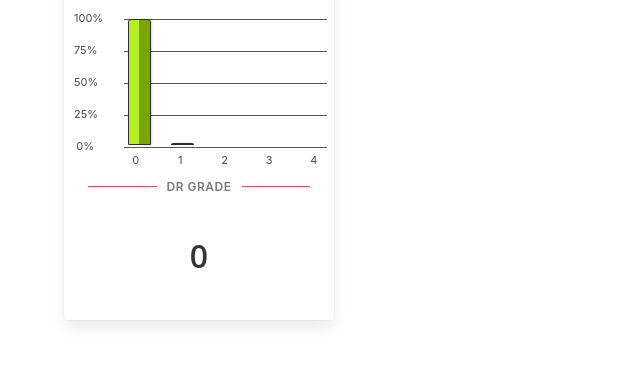
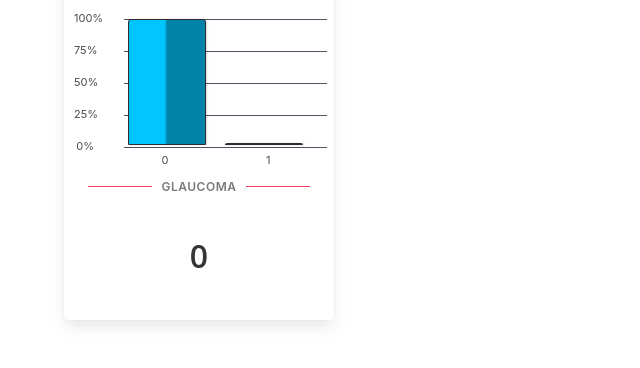
Before and after one commit to ayushsubedi/cheersAI, a Flask app: page /patient/1 in a window 1280 px wide. Shown: the part 4974-5342 px from the top of the page, without its empty margins (0-640 px from the left). Run offline with Flask 2, Linux system fonts and the light colour scheme; a user stored in the database is signed in; data comes from the database, SQL or seed files in the repository; both versions use the stored data as it was after the commit; some libraries are stand-ins or nearby versions.

Commit message:
resolve #164

```diff
--- a/cheersAI/static/css/chart.css
+++ b/cheersAI/static/css/chart.css
@@ -223,3 +184,140 @@
   background-image: -webkit-linear-gradient(left, #00c5ff 0%, #00c5ff 47%, #0383a9 50%, #0383a9 100%);
   background-image: linear-gradient(to right, #00c5ff 0%, #00c5ff 47%, #0383a9 50%, #0383a9 100%);
 }
+
+#bar-chart-glaucoma {
+  height: 110px;
+  width: 75%;
+  position: relative;
+  margin-left: 60px;
+  margin-top: 20px;
+}
+#bar-chart-glaucoma * {
+  box-sizing: border-box;
+}
+#bar-chart-glaucoma .graph {
+  height: 150px;
+  position: relative;
+}
+#bar-chart-glaucoma .bars {
+  height: 126px;
+  padding: 0 2%;
+  position: absolute;
+  width: 100%;
+  z-index: 20;
+}
+#bar-chart-glaucoma .bar-group {
+  display: block;
+  float: left;
+  height: 100%;
+  position: relative;
+  width: 40%;
+  margin-right: 10%;
+}
+#bar-chart-glaucoma .bar-group:last-child {
+  margin-right: 0;
+}
+#bar-chart-glaucoma .bar-group .bar {
+  visibility: hidden;
+  height: 0;
+  -webkit-animation: animate-height;
+  -moz-animation: animate-height;
+  animation: animate-height;
+  animation-timing-function: cubic-bezier(0.35, 0.95, 0.67, 0.99);
+  -webkit-animation-timing-function: cubic-bezier(0.35, 0.95, 0.67, 0.99);
+  -moz-animation-timing-function: cubic-bezier(0.35, 0.95, 0.67, 0.99);
+  animation-duration: 0.4s;
+  -webkit-animation-duration: 0.4s;
+  -moz-animation-duration: 0.4s;
+  animation-fill-mode: forwards;
+  -webkit-animation-fill-mode: forwards;
+  box-shadow: 1px 0 2px rgba(0, 0, 0, 0.15);
+  border: 1px solid #2d2d2d;
+  border-radius: 3px 3px 0 0;
+  bottom: 0;
+  cursor: pointer;
+  height: 0;
+  position: absolute;
+  text-align: center;
+  width: 100%;
+}
+#bar-chart-glaucoma .bar-group .bar:nth-child(2) {
+  left: 35%;
+}
+#bar-chart-glaucoma .bar-group .bar:nth-child(3) {
+  left: 70%;
+}
+#bar-chart-glaucoma .bar-group .bar span {
+  display: none;
+}
+#bar-chart-glaucoma .bar-group .bar-1 {
+  animation-delay: 0.3s;
+  -webkit-animation-delay: 0.3s;
+}
+#bar-chart-glaucoma .bar-group .bar-2 {
+  animation-delay: 0.4s;
+  -webkit-animation-delay: 0.4s;
+}
+#bar-chart-glaucoma .bar-group .bar-3 {
+  animation-delay: 0.5s;
+  -webkit-animation-delay: 0.5s;
+}
+#bar-chart-glaucoma .bar-group .bar-4 {
+  animation-delay: 0.6s;
+  -webkit-animation-delay: 0.6s;
+}
+#bar-chart-glaucoma .bar-group .bar-5 {
+  animation-delay: 0.7s;
+  -webkit-animation-delay: 0.7s;
+}
+
+#bar-chart-glaucoma ul {
+  list-style: none;
+  margin: 0;
+  padding: 0;
+}
+#bar-chart-glaucoma .x-axis {
+  bottom: 0;
+  position: absolute;
+  text-align: center;
+  width: 100%;
+}
+#bar-chart-glaucoma .x-axis li {
+  float: left;
+  margin-right: 10.5%;
+  font-size: 11px;
+  width: 40.5%;
+}
+#bar-chart-glaucoma .x-axis li:last-child {
+  margin-right: 0;
+}
+#bar-chart-glaucoma .y-axis {
+  position: absolute;
+  text-align: right;
+  width: 100%;
+}
+#bar-chart-glaucoma .y-axis li {
+  border-top: 1px solid #4e5464;
+  display: block;
+  height: 32px;
+  width: 100%;
+}
+#bar-chart-glaucoma .y-axis li span {
+  display: block;
+  font-size: 11px;
+  margin: -10px 0 0 -60px;
+  padding: 0 10px;
+  width: 40px;
+}
+#bar-chart-glaucoma .stat-1 {
+  background-image: -webkit-linear-gradient(left, #ff4500 0%, #ff4500 47%, #cf3a02 50%, #cf3a02 100%);
+  background-image: linear-gradient(to right, #ff4500 0%, #ff4500 47%, #cf3a02 50%, #cf3a02 100%);
+}
+#bar-chart-glaucoma .stat-3 {
+  background-image: -webkit-linear-gradient(left, #b8f123 0%, #b8f123 47%, #79a602 50%, #79a602 100%);
+  background-image: linear-gradient(to right, #b8f123 0%, #b8f123 47%, #79a602 50%, #79a602 100%);
+}
+#bar-chart-glaucoma .stat-2 {
+  background-image: -webkit-linear-gradient(left, #00c5ff 0%, #00c5ff 47%, #0383a9 50%, #0383a9 100%);
+  background-image: linear-gradient(to right, #00c5ff 0%, #00c5ff 47%, #0383a9 50%, #0383a9 100%);
+}
--- a/cheersAI/templates/patient.html
+++ b/cheersAI/templates/patient.html
@@ -280,14 +280,11 @@
               <small>{{history.left_inference}}</small>
            </div>
            {% endif %}
-              <div id="bar-chart">
+              <div id="bar-chart-glaucoma">
                 <div class="graph">
                    <ul class="x-axis">
                       <li><span>0</span></li>
                       <li><span>1</span></li>
-                      <li><span>2</span></li>
-                      <li><span>3</span></li>
-                      <li><span>4</span></li>
                    </ul>
                    <ul class="y-axis">
                       <li><span>100%</span></li>
@@ -353,14 +350,11 @@
               <small>{{history.right_inference}}</small>
            </div>
            {% endif %}
-              <div id="bar-chart">
+              <div id="bar-chart-glaucoma">
                 <div class="graph">
                    <ul class="x-axis">
                       <li><span>0</span></li>
                       <li><span>1</span></li>
-                      <li><span>2</span></li>
-                      <li><span>3</span></li>
-                      <li><span>4</span></li>
                    </ul>
                    <ul class="y-axis">
                       <li><span>100%</span></li>
@@ -390,7 +384,7 @@
         <div class="card-content">
           <div class="content">
             <div>
-              <div class="divider is-danger">DR Grade</div>
+              <div class="divider is-danger">Glaucoma</div>
             </div>
             <h3 class="title is-3 has-text-centered">{{ history.prediction_right }}</h3>
           </div>
```
Also changed, not shown: other parts of cheersAI/static/css/chart.css (+1 -40 lines), cheersAI/cheersai.db.
